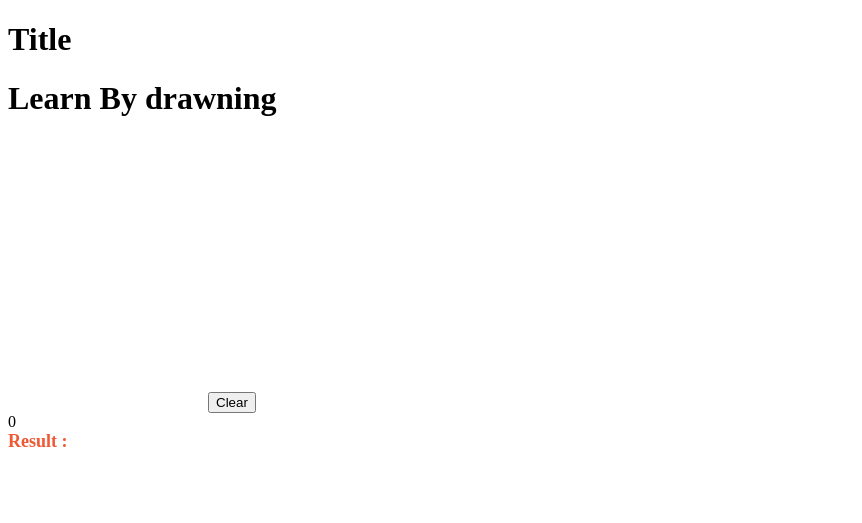
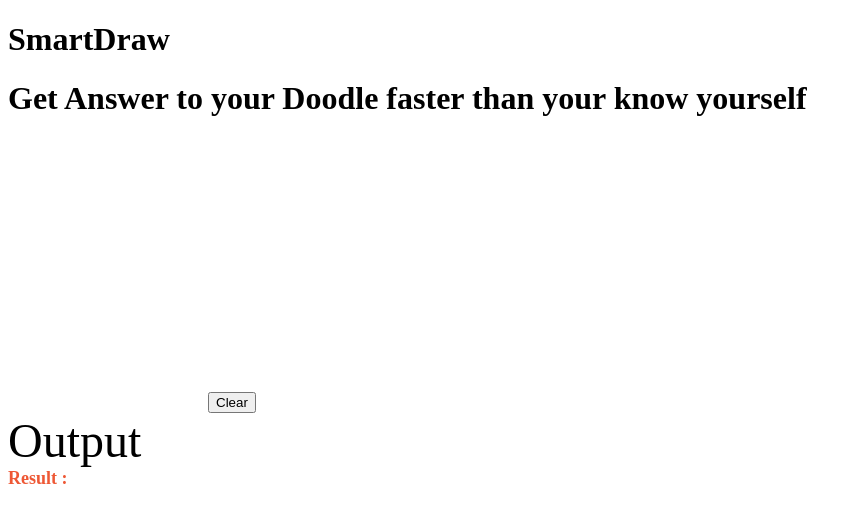
Before and after one commit to surajiitd/Smart-Draw, a Python web app: template templates/index.html in a window 1280 px wide. Shown: the top 523 px of the page, without its empty margins (0-862 px from the left). Run offline with Jinja, Linux system fonts and the light colour scheme; the template is opened without the code that fills it, so the values that code supplies are empty.

Commit message:
updating html file

```diff
--- a/templates/index.html
+++ b/templates/index.html
@@ -10,12 +10,12 @@
 <body>
 <div class="outer">
 <div class="overlay"></div>
-<h1 class="main-title" >Title</h1>
+<h1 class="main-title" >SmartDraw</h1>
     <div class="inner-section">
 
         <div class="col-half">
-            <h1 class="title textalign">Learn By drawning</h1>
-            <p  class="textalign" style="font-size: 30px; color: #fff;letter-spacing: 1px;">Using Machine Learning</p>
+            <h1 class="title textalign">Get Answer to your Doodle faster than your know yourself</h1>
+            <p  class="textalign" style="font-size: 30px; color: #fff;letter-spacing: 1px;">Employing Deep Learning</p>
         </div>
         <div class="col-half">
             <div class="common">
@@ -26,7 +26,7 @@
                 <!--<canvas id="detectimg" width="98" height="98" style="border: solid 1px black"></canvas>-->
                 <!--<canvas id="centerimg" width="98" height="98" style="border: solid 1px black"></canvas>-->
                 <div class="boxitem">
-                    <div id="predictdigit">0</div>
+                    <div id="predictdigit" style="font-size: 48px" >Output</div>
                     <div style="color: #ee5835;font-weight: bold;font-size: 18px;" id="probStr">Result : </div>
                 </div>
 
```
